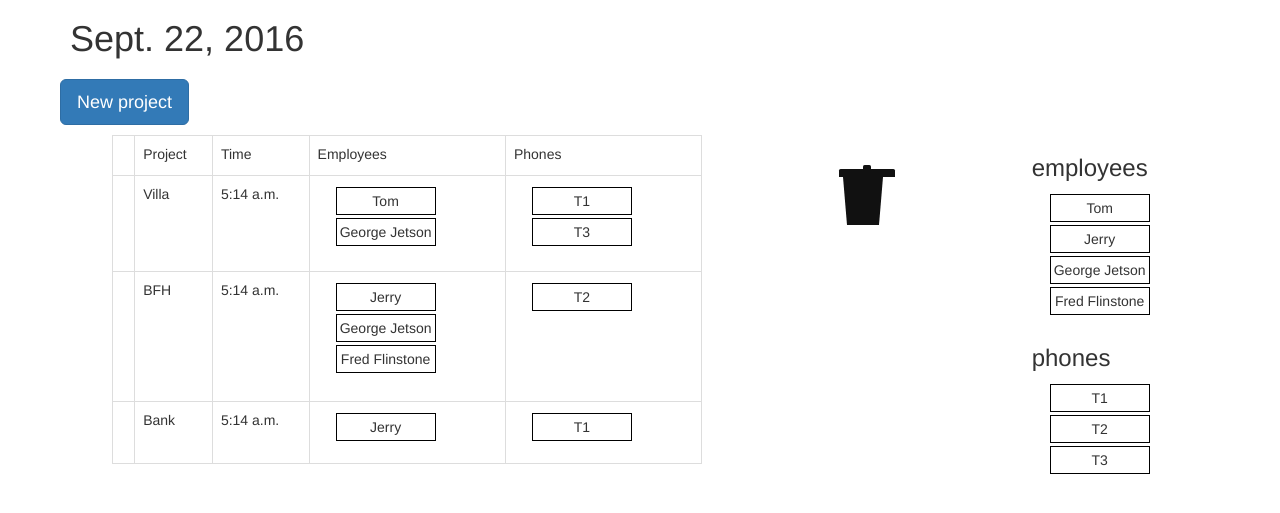
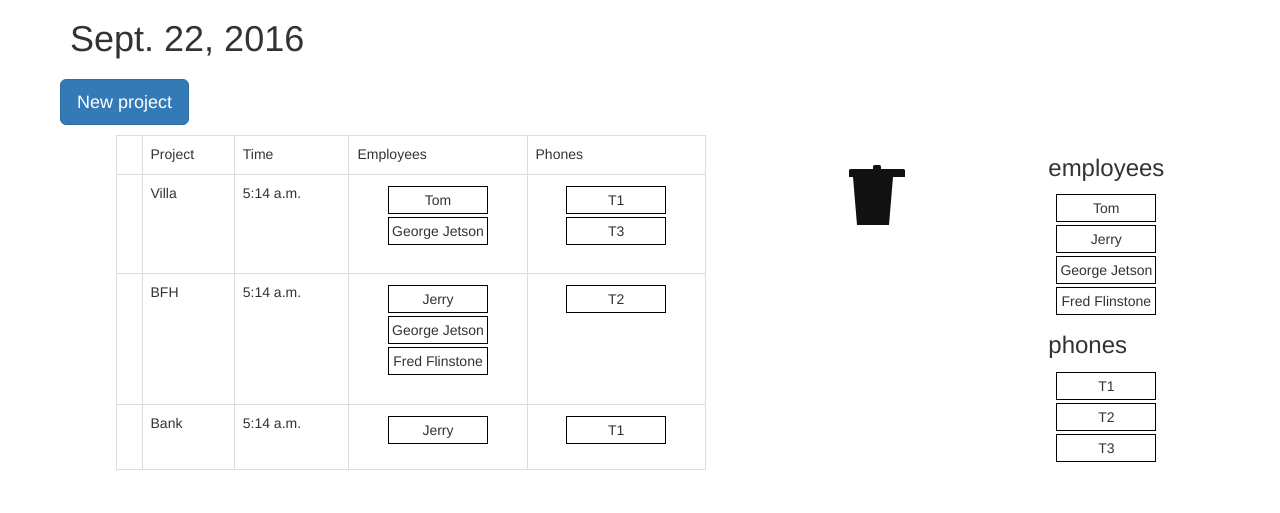
Before and after one commit to rubacalypse/alabama, a Django app: page / in a window 1280 px wide. Shown: the part 51-564 px from the top of the page. Run offline with Django 3.2, Linux system fonts and the light colour scheme; data comes from the database, SQL or seed files in the repository; some libraries are stand-ins or nearby versions.

Commit message:
Make ol's fill td's

```diff
--- a/daily/static/daily/daily.css
+++ b/daily/static/daily/daily.css
@@ -1,6 +1,6 @@
 .flex-li {
   border: 1px solid black;
-  margin: 3px;
+  margin: 3px auto;
   padding: 3px;
   width: 100px;
   text-align: center;
@@ -49,8 +49,12 @@
 }
 
 ol {
+  display: inline-block;
   -webkit-padding-start: 0px;
   list-style-type: none;
+  height: 100%;
+  width: 100%;
+  min-height: 30px;
 }
 
 ol li {
--- a/daily/static/daily/daily.js
+++ b/daily/static/daily/daily.js
@@ -25,11 +25,9 @@ function addProject() {
       .append($('<td>')
         .append($('<input type="text" id="new-time" class="time ui-timepicker-input">')))
       .append($('<td>')
-        .append($('<div class="container-fluid">')
-          .append($("<ol class='sortable_with_drop new-emps' id='new-emps'>"))))
+        .append($("<ol class='sortable_with_drop new-emps' id='new-emps'>")))
       .append($('<td>')
-        .append($('<div class="container-fluid">')
-          .append($("<ol class='sortable_with_drop new-phones' id='new-phones'>"))))
+        .append($("<ol class='sortable_with_drop new-phones' id='new-phones'>")))
       );
 
   $('#new-proj-button').toggle();
--- a/daily/templates/daily/div-test.html
+++ b/daily/templates/daily/div-test.html
@@ -86,22 +86,18 @@
               <td>{{ project.name }}</td>
               <td>{{ project.time }}</td>
               <td>
-                <div class="container-fluid">
                 <ol class='sortable_with_drop employee_list'>
                   {% for emp in project.employee.all %}
                   <li class="flex-li employee">{{ emp.name }}</li>
                   {% endfor %}
                 </ol>
-                </div>
               </td>
               <td>
-                <div class="container-fluid">
                 <ol class='sortable_with_drop phone_list'>
                   {% for tel in project.phone.all %}
                   <li class="flex-li telephone">{{ tel.number }}</li>
                   {% endfor %}
                 </ol>
-                </div>
               </td>
               {% endfor %}
             </tbody>
@@ -113,15 +109,12 @@
           </div>
           <div class="v-box">
             <h3>employees</h3>
-            <div class="container-fluid">
             <ol class='sortable_with_no_drop' id="emps-source">
               {% for emp in emp_names.all %}
               <li class="flex-li employee">{{ emp.name }}</li>
               {% endfor %}
             </ol>
-                </div>
             <h3>phones</h3>
-              <div class="container-fluid">
             <ol class='sortable_with_no_drop' id="phones-source">
               {% for phone in phones.all %}
               <li class="flex-li telephone">{{ phone.number }}</li>
@@ -130,7 +123,6 @@
           </div>
         </div>
       </div>
-      </div>
 
 
     </body>
```
Lines whose indentation alone changed are shown as unchanged.
